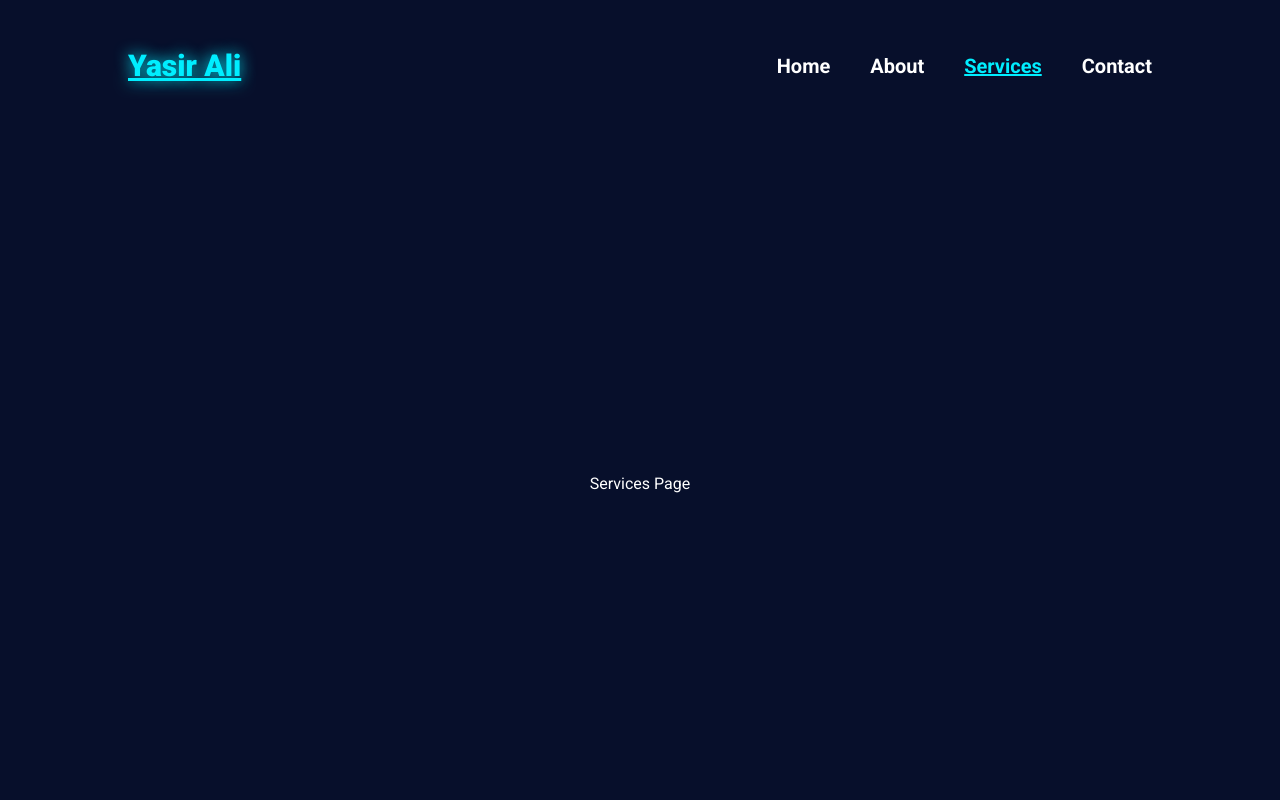
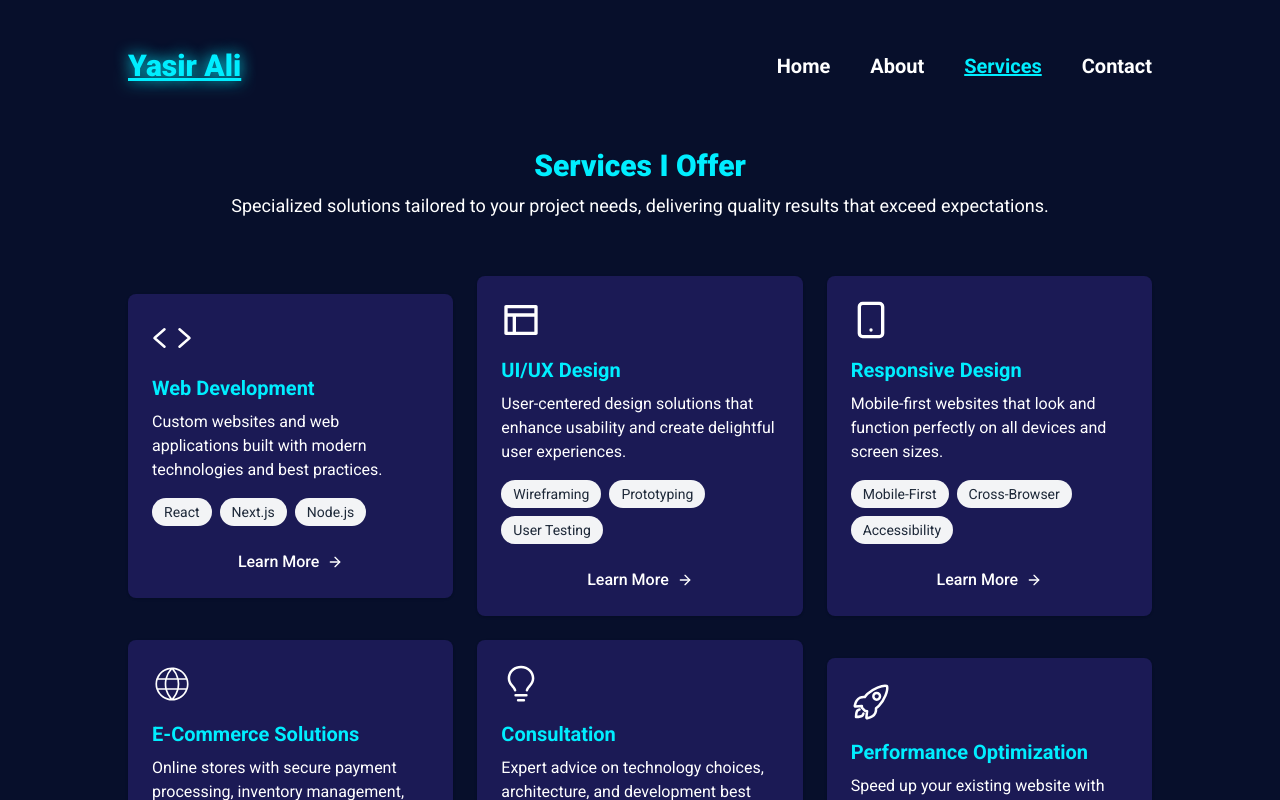
Before and after one commit to Yasir-Ali-Swe/Portfolio-Yasir-Ali, a React (Vite) app in the folder Portfolio/: page /services in a window 1280 px wide. Shown: the top 800 px of the page. Built offline with nearby package versions, Linux system fonts and the light colour scheme.

Commit message:
My Portfolio

```diff
--- /dev/null
+++ b/Portfolio/src/Components/Card.jsx
@@ -0,0 +1,28 @@
+import { FiArrowRight } from 'react-icons/fi';
+
+function ServiceCard({ icon: Icon, title, description, tags }) {
+    return (
+        <div className="bg-cardBackground rounded-lg p-6 shadow-sm max-w-sm hover:border-2 hover:border-[#0ef]">
+            <div className="mb-4">
+                {Icon}
+            </div>
+            <h3 className="text-xl text-selected font-bold mb-2">{title}</h3>
+            <p className="text-textColor mb-4">
+                {description}
+            </p>
+            <div className="flex flex-wrap gap-2 mb-6 cursor-pointer">
+                {tags.map((tag, index) => (
+                    <span key={index} className="bg-gray-100 text-gray-800 px-3 py-1 rounded-full text-sm">{tag}</span>
+                ))}
+            </div>
+            <div className="flex justify-center">
+                <a href="#" className="inline-flex items-center text-textColor font-medium">
+                    Learn More
+                    <FiArrowRight className="ml-2" size={16} />
+                </a>
+            </div>
+        </div>
+    );
+}
+
+export default ServiceCard;
--- a/Portfolio/src/Pages/Services.jsx
+++ b/Portfolio/src/Pages/Services.jsx
@@ -1,9 +1,69 @@
 import React from 'react'
+import { IoCodeOutline } from "react-icons/io5";
+import { RiLayout5Line } from "react-icons/ri";
+import { FiSmartphone } from "react-icons/fi";
+import { CiGlobe } from "react-icons/ci";
+import { GoLightBulb } from "react-icons/go";
+import { IoRocketOutline } from "react-icons/io5";
+import Card from "../Components/Card.jsx"
+const Services = () => {
+    const services = [
+        {
+            icon: <IoCodeOutline className="h-10 w-10 text-textColor" />,
+            title: "Web Development",
+            description: "Custom websites and web applications built with modern technologies and best practices.",
+            tags: ["React", "Next.js", "Node.js"],
+        },
+        {
+            icon: <RiLayout5Line className="h-10 w-10 text-textColor" />,
+            title: "UI/UX Design",
+            description: "User-centered design solutions that enhance usability and create delightful user experiences.",
+            tags: ["Wireframing", "Prototyping", "User Testing"],
+        },
+        {
+            icon: <FiSmartphone className="h-10 w-10 text-textColor" />,
+            title: "Responsive Design",
+            description: "Mobile-first websites that look and function perfectly on all devices and screen sizes.",
+            tags: ["Mobile-First", "Cross-Browser", "Accessibility"],
+        },
+        {
+            icon: <CiGlobe className="h-10 w-10 text-textColor" />,
+            title: "E-Commerce Solutions",
+            description: "Online stores with secure payment processing, inventory management, and customer accounts.",
+            tags: ["Shopify", "WooCommerce", "Custom Solutions"],
+        },
+        {
+            icon: <GoLightBulb className="h-10 w-10 text-textColor" />,
+            title: "Consultation",
+            description: "Expert advice on technology choices, architecture, and development best practices.",
+            tags: ["Technical Strategy", "Code Review", "Performance"],
+        },
+        {
+            icon: <IoRocketOutline className="h-10 w-10 text-textColor" />,
+            title: "Performance Optimization",
+            description: "Speed up your existing website with advanced optimization techniques and best practices.",
+            tags: ["Core Web Vitals", "SEO", "Caching"],
+        },
+    ]
 
-const Services = () => {
     return (
-        <div className='h-screen w-[80%] mx-auto flex justify-center items-center'>
-            <h1 className='text-textColor'>Services Page</h1>
+        <div className='w-[80%] mx-auto flex justify-center'>
+            <div className='w-full mt-14'>
+                <div className='text-center'>
+                    <h1 className='text-selected text-2xl lg:text-3xl  font-black my-2'>Services I Offer</h1>
+                    <p className='text-textColor text-md lg:text-lg font-normal mb-2'>Specialized solutions tailored to your project needs, delivering quality results that exceed expectations.</p>
+                </div>
+                <div className="cardContainer w-full grid grid-cols-1 md:grid-cols-2 lg:grid-cols-3 gap-6 my-14 place-items-center">
+                    {
+                        services.map((service, index) => (
+                            <Card key={index} {...service} />
+                        ))
+                    }
+                </div>
+                <div className='text-white flex justify-center items-center mb-12'>
+
+                </div>
+            </div>
         </div>
     )
 }
--- a/Portfolio/src/index.css
+++ b/Portfolio/src/index.css
@@ -9,6 +9,7 @@ body {
 @theme {
   --color-mainBackground: #070f2b;
   --color-secondaryBackground: #535c91;
+  --color-cardBackground: #1b1a55;
   --color-textColor: #fff;
   --color-selected: #0ef;
 }
```
